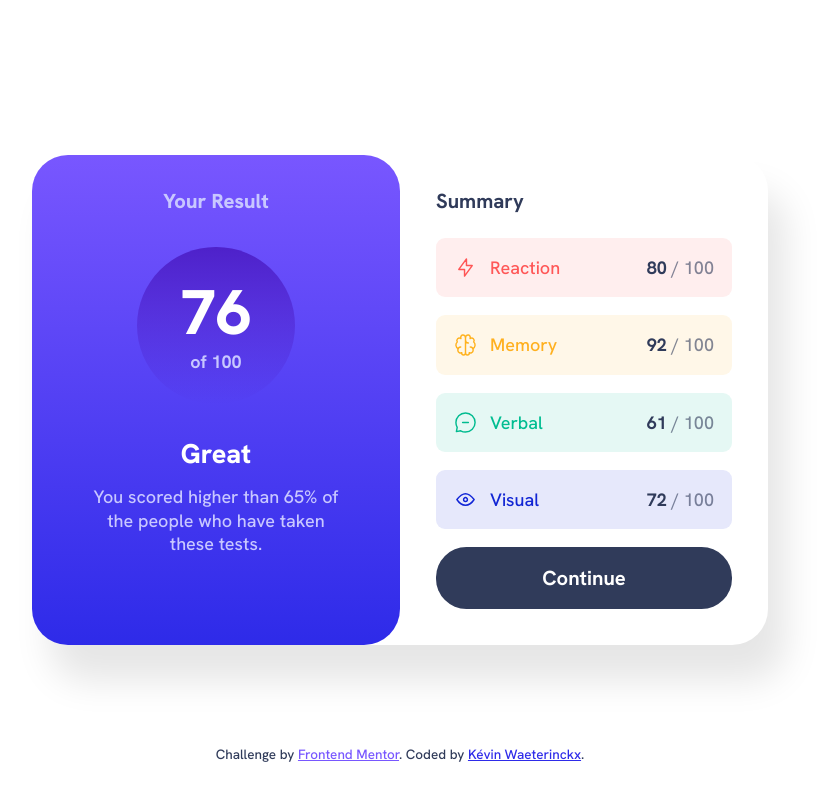
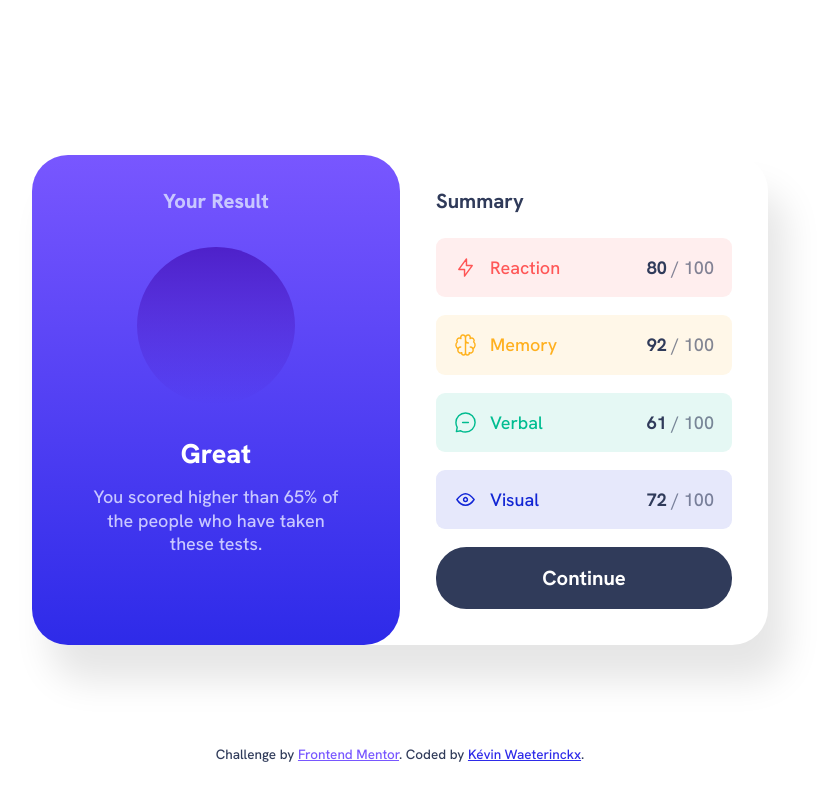
Before and after one commit to kwaeterinckx/FrontendMentorChallenge-ResultsSummaryComponent, a plain HTML site: page index.html in a window 1280 px wide. Shown: the whole page, without its empty margins (240-1057 px from the left). Drawn offline with Linux system fonts and the light colour scheme.

Commit message:
Removed main score, managed by JS

```diff
--- a/index.html
+++ b/index.html
@@ -24,7 +24,7 @@
     <header class="results__header">
       <h1 class="header__title">Your Result</h1>
       <div class="header__score">
-        <p class="score__value">76<span>of 100</span></p>
+        <p class="score__value"></p>
       </div>
       <h2 class="header__subtitle">Great</h2>
       <p class="header__info">You scored higher than 65% of the people who have taken these tests.</p>
@@ -33,10 +33,6 @@
     <!-- Summary -->
     <section class="results__summary">
       <h2 class="summary__title">Summary</h2>
-      <!-- <p class="summary__category summary__category--reaction">Reaction<span>80 <span>/ 100</span></span></p>
-      <p class="summary__category summary__category--memory">Memory<span>92 <span>/ 100</span></span></p>
-      <p class="summary__category summary__category--verbal">Verbal<span>61 <span>/ 100</span></span></p>
-      <p class="summary__category summary__category--visual">Visual<span>72 <span>/ 100</span></span></p> -->
       <button class="summary__button">Continue</button>
     </section>
   </main>
```
